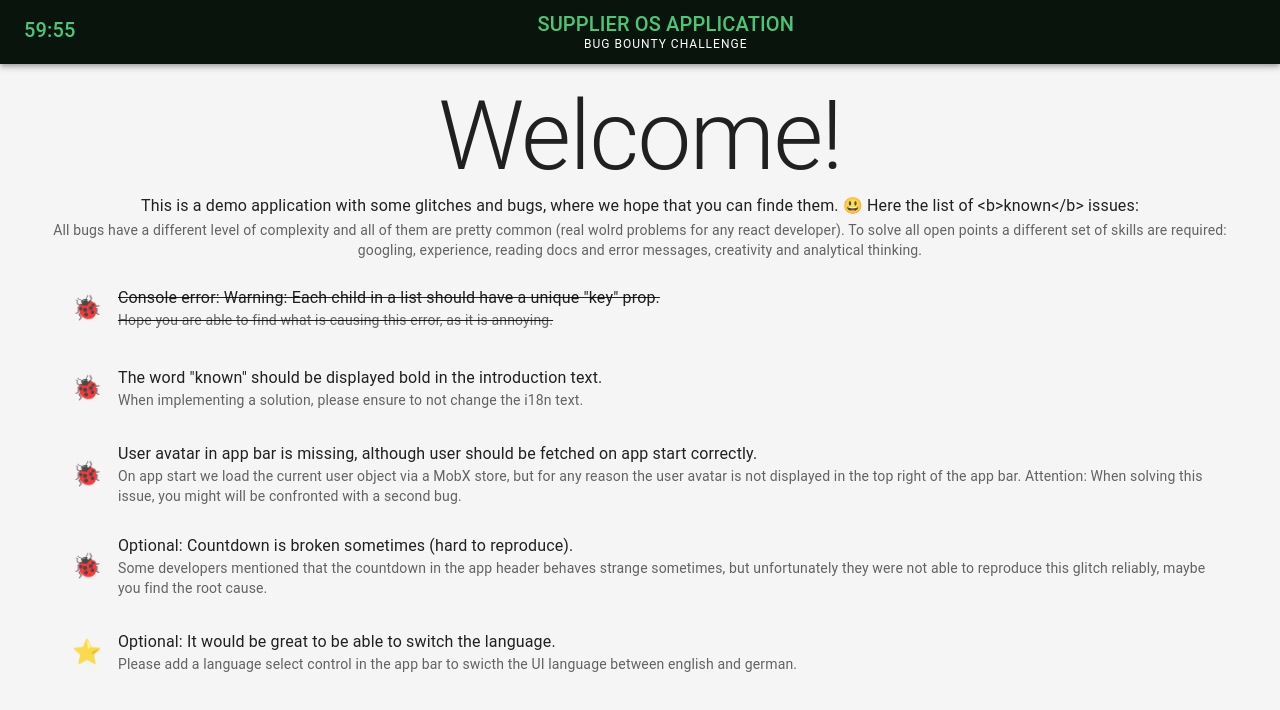
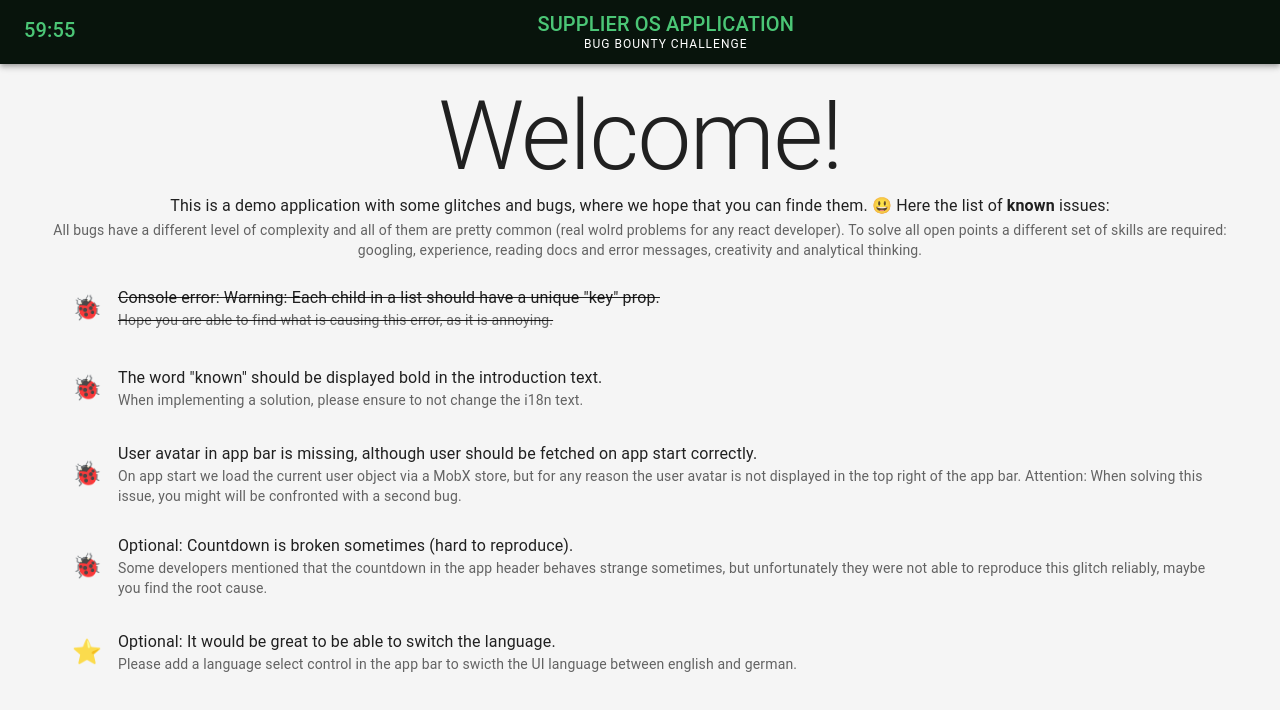
Before and after one commit to JonathandelaSen/6443da06-fe, a React (Create React App) app: page / in a window 1280 px wide. Shown: the top 710 px of the page. Built offline with nearby package versions, Linux system fonts and the light colour scheme.

Commit message:
fix: update home page intro to support bold text styling via Trans component

```diff
--- a/src/pages/Home/index.tsx
+++ b/src/pages/Home/index.tsx
@@ -4,7 +4,7 @@ import React from "react";
 import List from "@mui/material/List";
 import ListItem from "@mui/material/ListItem";
 import ListItemText from "@mui/material/ListItemText";
-import { useTranslation } from "react-i18next";
+import { Trans, useTranslation } from "react-i18next";
 
 const Home = () => {
   const { t } = useTranslation("app");
@@ -57,7 +57,7 @@ const Home = () => {
           {t("home.welcome")}
         </Typography>
         <Typography variant="subtitle1" textAlign="center">
-          {t("home.intro")}{" "}
+          <Trans i18nKey="home.intro" components={{ b: <strong /> }} />{" "}
         </Typography>
         <Typography variant="body2" textAlign="center" color="textSecondary">
           {t("home.sidenote")}
```
